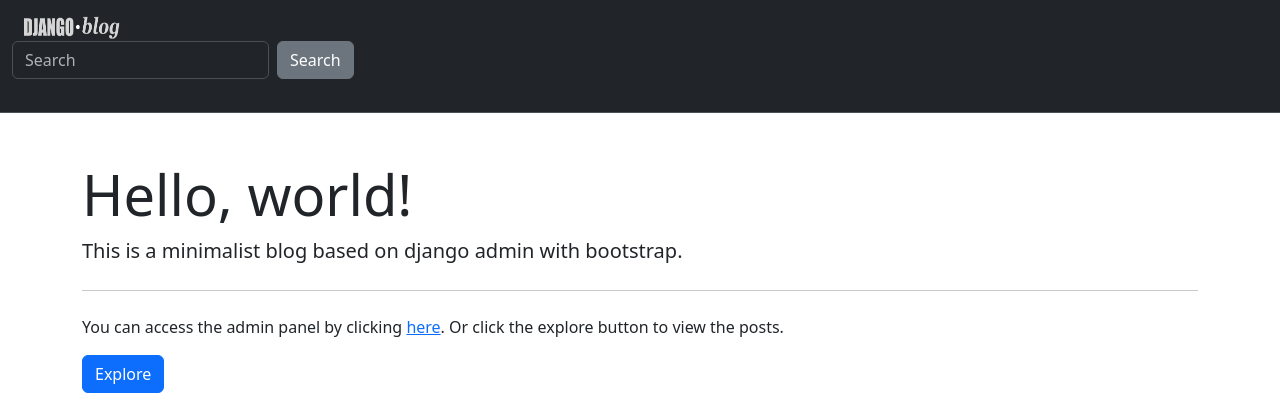
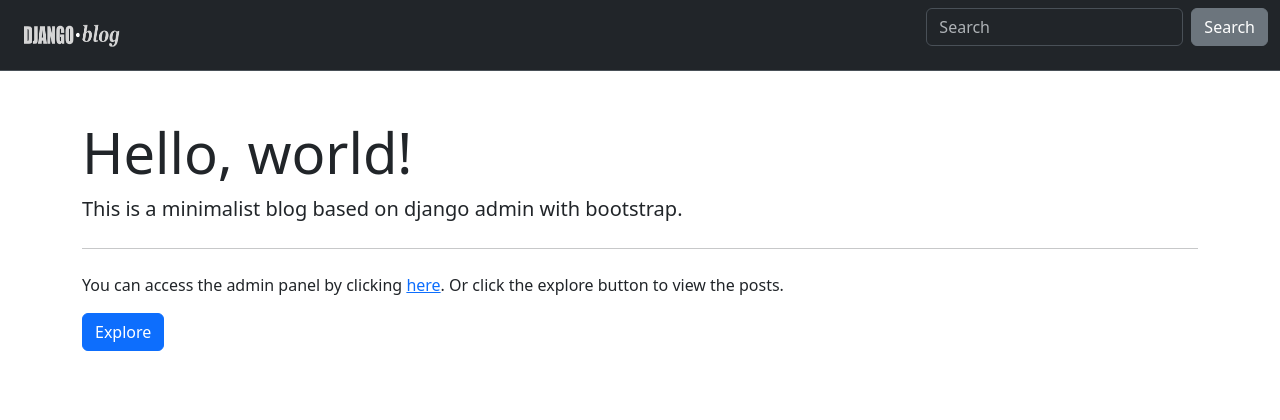
Before and after one commit to roderiano/django-blog, a Django app: page / in a window 1280 px wide. Shown: the top 420 px of the page. Run offline with Django 5.2, Linux system fonts and the light colour scheme; data that the repository does not hold is empty.

Commit message:
* Added base.html to import the common elements such as navbar from (#8)
* Updated templates to import from base.html
* Added footer section to base.html
* Added TextAsset class to store custom details about the site in the database, which is already included in .gitignore
* Updated settings.py file to move the static and media paths in the same spot.  Added the staticfiles directories for including static elements that are not user-loaded assets.  Added proposal for static-extensions and added to .gitignore so that users can fork this repository and keep in sync with upstream changes.
* Moved css to the static location
* Updated the views.py file to check the database for the custom elements mentioned above

```diff
--- a/post/templates/base.html
+++ b/post/templates/base.html
@@ -20,7 +20,6 @@
 <body>
 
 <!-- Navbar -->
-
 <nav class="navbar navbar-expand-lg bg-dark border-bottom border-body" data-bs-theme="dark">
     <div class="container-fluid">
         <a class="navbar-brand" href="/">
@@ -30,12 +29,22 @@
                 <!-- Default logo -->
                 <img src="{{ MEDIA_URL }}django-blog.png" alt="Bootstrap" width="120" height="28">
             {% endif %}
-            <div class="collapse navbar-collapse" id="navbarScroll"></div>
-            <form class="d-flex" method="GET" action="{% url 'post_list' %}">
+        </a>
+
+        <!-- Navbar toggler for mobile view -->
+        <button class="navbar-toggler" type="button" data-bs-toggle="collapse" data-bs-target="#navbarScroll"
+                aria-controls="navbarScroll" aria-expanded="false" aria-label="Toggle navigation">
+            <span class="navbar-toggler-icon"></span>
+        </button>
+
+        <div class="collapse navbar-collapse" id="navbarScroll">
+            <!-- Place form inside the collapsed content -->
+            <form class="d-flex ms-auto" method="GET" action="{% url 'post_list' %}">
                 <input class="form-control me-2" type="search" placeholder="Search" aria-label="Search" name="q"
                        value="{{ search_query }}">
                 <button class="btn btn-secondary" type="submit">Search</button>
             </form>
+        </div>
     </div>
 </nav>
 
```
